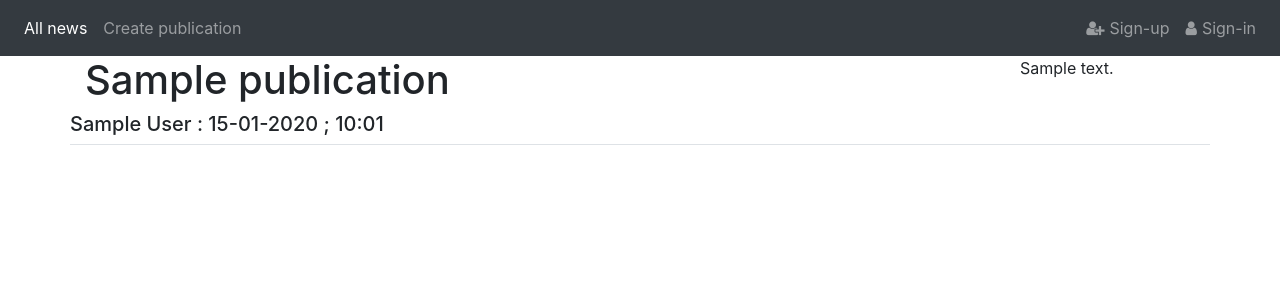
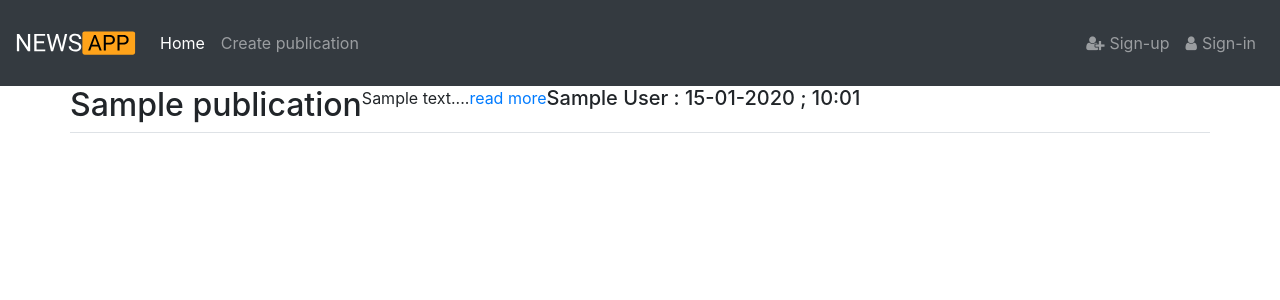
Before and after one commit to recallyourname/news-agregator, a Django app: template news/templates/news/publications_list.html in a window 1280 px wide. Shown: the top 300 px of the page. Run offline with Django 3.2, Linux system fonts and the light colour scheme; the template is opened without the code that fills it: most values are stand-ins (such as "Sample title", 1, 10 or a date in 2020); some libraries are stand-ins or nearby versions.

Commit message:
added icons, remade templates, added detail view of publication

```diff
--- a/news/models.py
+++ b/news/models.py
@@ -1,6 +1,8 @@
 from django.db import models
 from django.conf import settings
 from django.utils import  timezone
+from django.urls.base import reverse_lazy
+
 
 class Publication(models.Model):
     author = models.ForeignKey(settings.AUTH_USER_MODEL, on_delete = models.CASCADE)
@@ -15,3 +17,6 @@ class Publication(models.Model):
 
     def __str__(self):
         return self.title
+
+    def get_absolute_url(self):
+        return reverse_lazy("publication_detail", kwargs={"pk": self.pk})
--- a/news/templates/news/base.html
+++ b/news/templates/news/base.html
@@ -8,19 +8,28 @@
 <!-- Bootstrap CSS -->
     <link rel="stylesheet" href="https://cdnjs.cloudflare.com/ajax/libs/font-awesome/4.7.0/css/font-awesome.min.css">
     <link rel="stylesheet" href="https://stackpath.bootstrapcdn.com/bootstrap/4.3.1/css/bootstrap.min.css" integrity="sha384-ggOyR0iXCbMQv3Xipma34MD+dH/1fQ784/j6cY/iJTQUOhcWr7x9JvoRxT2MZw1T" crossorigin="anonymous">
+    <link rel="shortcut icon" href="static/image/favicon.ico" type="image/png">
     <title>News</title>
 </head>
 
 <body>
-    <nav class="navbar navbar-expand-sm navbar-dark bg-dark">
-        <ul class="navbar-nav">
-            <li class="navbar-item {% block nav1-active %}{% endblock %}">
-                <a href="{% url 'publications_list' %}" class="nav-link">All news</a>
-            </li>
-            <li class="navbar-item {% block nav2-active %}{% endblock %}">
-                <a href="{% url 'create_publication' %}" class="nav-link">Create publication</a>
-            </li>
-        </ul>
+    <nav class="navbar navbar-expand-lg navbar-dark bg-dark">
+        <button class="navbar-toggler" type="button" data-toggle="collapse" data-target="#navbarTogglerDemo03" aria-controls="navbarTogglerDemo03" aria-expanded="false" aria-label="Toggle navigation">
+            <span class="navbar-toggler-icon"></span>
+        </button>
+        <a class="navbar-brand" href="{% url 'publications_list' %}">
+            <img src="{% static 'image/logo.svg' %}" width="120" height="60" class="d-inline-block align-top" alt="logo">
+        </a>
+
+        <div class="collapse navbar-collapse" id="navbarTogglerDemo03">
+            <ul class="navbar-nav mr-auto mt-2 mt-lg-0">
+                <li class="nav-item active">
+                    <a class="nav-link" href="{% url 'publications_list' %}">Home <span class="sr-only">(current)</span></a>
+                </li>
+                <li class="nav-item">
+                    <a class="nav-link" href="{% url 'create_publication' %}">Create publication</a>
+                </li>
+            </ul>
         <ul class="navbar-nav ml-auto">
             <li>
                 <a href="" class="nav-link"><i class="fa fa-user-plus" style="margin-right: 5px"></i>Sign-up</a>
@@ -29,6 +38,8 @@
                 <a href="" class="nav-link"><i class="fa fa-user" style="margin-right: 5px"></i>Sign-in</a>
             </li>
         </ul>
+        </form>
+        </div>
     </nav>
     {% block content %}
     {% endblock content %}
--- a/news/templates/news/publications_list.html
+++ b/news/templates/news/publications_list.html
@@ -6,10 +6,10 @@
 
 {% block content %}
     {% for publication in publications  %}
-        <div class="container border border-left-0 border-right-0 border-top-0">
+        <div class="container border-bottom">
             <div class="row">
-                <h1 class = "col-10">{{ publication.title }}</h1>
-                <p>{{ publication.text|linebreaksbr }}</p>
+                <h2>{{ publication.title }}</h2>
+                <p>{{ publication.text|slice:"0:250" }}...<a href="detail/{{ publication.id }}">read more</a></p>
                 <div class="col-md-offset-4">
                     <h5>{{ publication.author }} : {{ publication.published_date|date:'d-m-Y ; h:m' }}</h5>
                 </div>
--- a/news/urls.py
+++ b/news/urls.py
@@ -1,7 +1,10 @@
 from django.urls import path
 from . import views
+from django.views.generic.base import RedirectView
 
 urlpatterns = [
     path('', views.publications_list, name = 'publications_list'),
     path('create/', views.create_publication, name = 'create_publication'),
+    path('detail/<int:pk>/', views.publication_view),
+    path('favicon.ico', RedirectView.as_view(url='/static/image/favicon.ico', permanent=True)),
 ]
--- a/website/urls.py
+++ b/website/urls.py
@@ -18,5 +18,5 @@ from django.urls import path, include
 
 urlpatterns = [
     path('admin/', admin.site.urls),
-    path('news/', include('news.urls')),
+    path('', include('news.urls')),
 ]
```
Also changed, not shown: news/templates/news/show_publication.html (added, +13 -0 lines), news/views.py (+6 -1 lines), news/static/image/favicon.ico (added), news/static/image/logo.svg (added).
